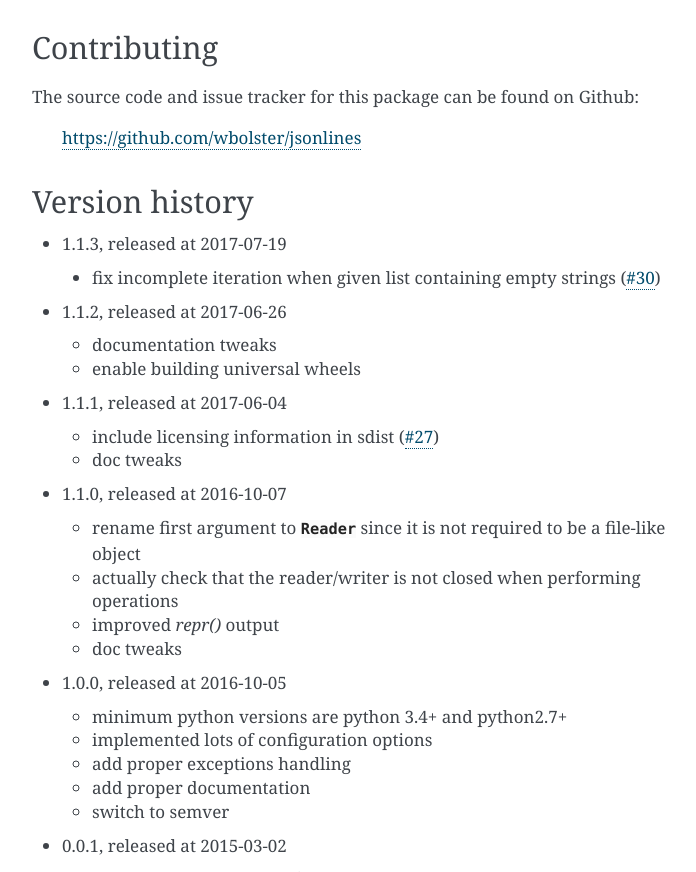
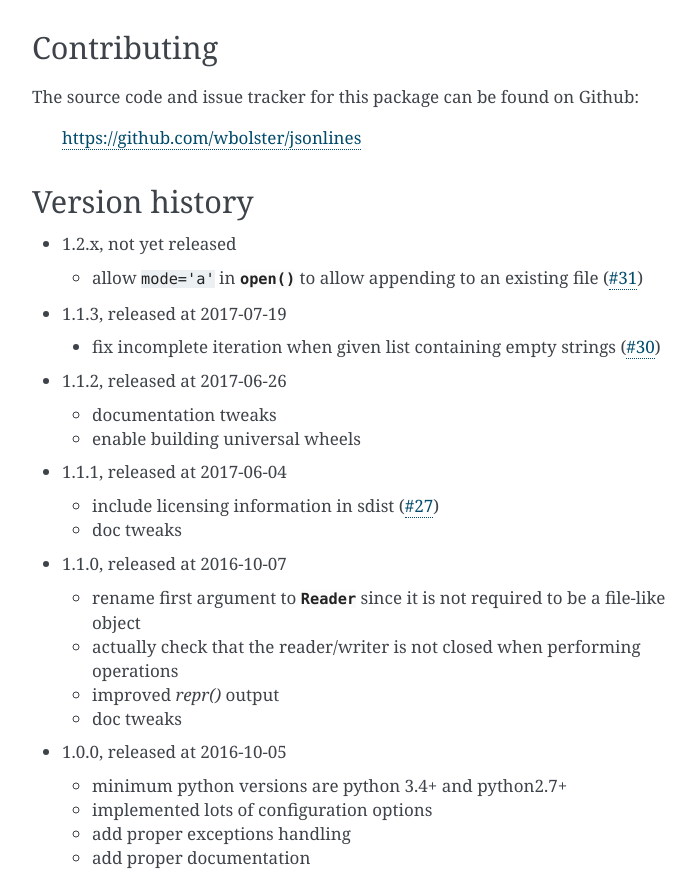
Before and after one commit to wbolster/jsonlines, a Sphinx documentation site: the page built from doc/index.rst, in a window 1280 px wide and 900 px high, scrolled down 3343 px, cut to the strip 28-900 px from the top of the window. Shown: the whole strip, without its empty margins (388-1084 px from the left). Built offline with Sphinx 7.4.7, drawn with Linux system fonts in a browser that asks for light colours.

Commit message:
update version history in docs

```diff
--- a/doc/index.rst
+++ b/doc/index.rst
@@ -179,6 +179,12 @@ The source code and issue tracker for this package can be found on Github:
 Version history
 ===============
 
+* 1.2.x, not yet released
+
+  * allow ``mode='a'`` in :py:func:`~jsonlines.open()`
+    to allow appending to an existing file
+    (`#31 <https://github.com/wbolster/jsonlines/pull/31>`_)
+
 * 1.1.3, released at 2017-07-19
 
  * fix incomplete iteration when given list containing empty strings
```
